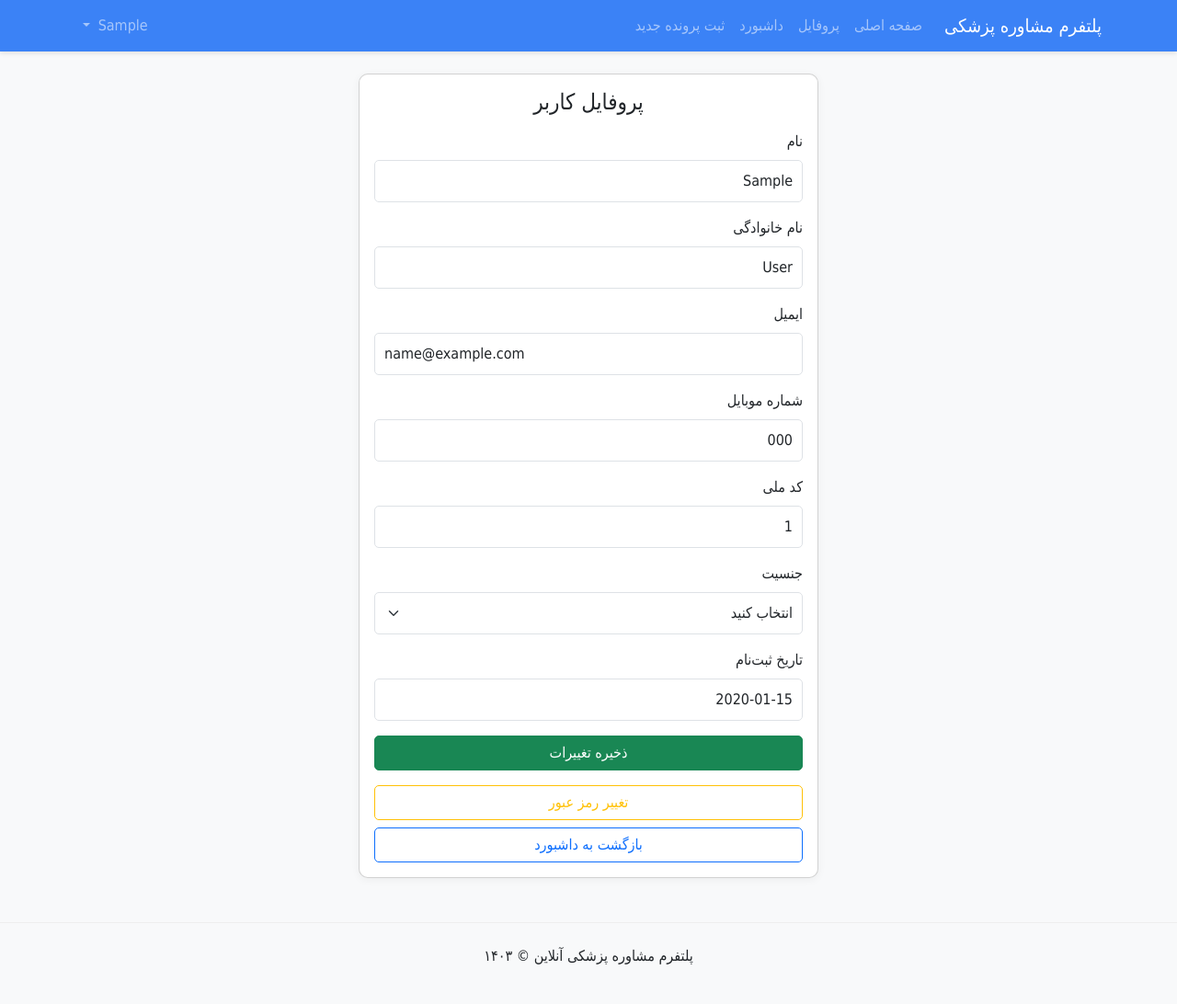
After one commit to komeil1980/medical_app, a Flask app: page /profile in a window 1280 px wide. The commit adds this page. Shown: the whole page at 92% size. Run offline with Flask 3, Linux system fonts and the light colour scheme; a user stored in the database is signed in; tables that the repository leaves empty hold one stand-in row (values such as "Sample post"); some web fonts are replaced.

```diff
--- a/app.py
+++ b/app.py
@@ -1,7 +1,8 @@
-from flask import Flask, render_template, flash
+from flask import Flask, render_template, flash, session
 from config import Config
 from extensions import db, login_manager
 import os
+from flask_session import Session
 
 # ایجاد پوشه‌های مورد نیاز
 os.makedirs(os.path.join(os.path.dirname(__file__), 'instance'), exist_ok=True)
@@ -20,15 +21,30 @@ def create_app():
     login_manager.login_view = 'auth.login'
     login_manager.login_message = 'لطفا وارد حساب کاربری خود شوید'
 
+    app.config['SESSION_TYPE'] = 'filesystem'
+    app.config['PERMANENT_SESSION_LIFETIME'] = 1800  # 30 دقیقه
+    Session(app)
+
+    @app.before_request
+    def clear_trailing():
+        # حذف session اگر سرور ری‌استارت شود
+        if 'server_restarted' not in session:
+            session.clear()
+            session['server_restarted'] = True
+
     with app.app_context():
         # ثبت بلوپرینت‌ها
         from routes.main import main_bp
         from routes.auth import auth_bp
         from routes.admin import admin_bp
+        from routes.profile import profile_bp
+        from routes.debug import debug_bp
 
         app.register_blueprint(main_bp)
         app.register_blueprint(auth_bp, url_prefix='/auth')
         app.register_blueprint(admin_bp, url_prefix='/admin')
+        app.register_blueprint(profile_bp)
+        app.register_blueprint(debug_bp)
 
         # ایجاد جداول
         db.create_all()
--- a/requirements.txt
+++ b/requirements.txt
@@ -11,3 +11,4 @@ SQLAlchemy==2.0.21
 WTForms==3.0.1
 Pillow==10.0.0
 python-dotenv==1.0.0
+Flask-Session==0.8.0
--- a/routes/auth.py
+++ b/routes/auth.py
@@ -120,6 +120,8 @@ def admin_login():
         password = request.form.get('password')
 
         admin = Admin.query.filter_by(username=username).first()
+        import logging
+        logging.warning(f"Login try for {username}: password={password} hash={admin.password_hash if admin else None}")
 
         if not admin or not admin.verify_password(password):
             flash('نام کاربری یا رمز عبور اشتباه است!', 'danger')
--- /dev/null
+++ b/routes/profile.py
@@ -0,0 +1,84 @@
+from flask import Blueprint, render_template, request, redirect, url_for, flash, session
+from flask_login import login_required, current_user, logout_user
+from extensions import db
+
+profile_bp = Blueprint('profile', __name__)
+
+@profile_bp.route('/profile', methods=['GET', 'POST'])
+@login_required
+def profile():
+    # Detect user type
+    if hasattr(current_user, 'first_name') and hasattr(current_user, 'last_name'):
+        user_type = 'user'
+        profile_fields = ['first_name', 'last_name', 'email', 'phone', 'gender', 'national_id']
+    else:
+        user_type = 'admin'
+        profile_fields = ['username', 'name', 'specialty', 'email', 'phone']
+
+    if request.method == 'POST':
+        try:
+            for field in profile_fields:
+                value = request.form.get(field)
+                print(f"[فرم] {field}: {value}")
+                if value is not None and hasattr(current_user, field):
+                    setattr(current_user, field, value)
+            print(f"[قبل از commit] ایمیل: {getattr(current_user, 'email', None)} | شماره موبایل: {getattr(current_user, 'phone', None)}")
+            db.session.add(current_user)
+            db.session.commit()
+            print("--- Saved profile fields ---")
+            for field in profile_fields:
+                if hasattr(current_user, field):
+                    print(f"{field}: {getattr(current_user, field)}")
+            flash('تغییرات با موفقیت ذخیره شد', 'success')
+            return redirect(url_for('profile.profile'))
+        except Exception as e:
+            db.session.rollback()
+            # مدیریت خطای یکتا بودن ایمیل یا شماره موبایل
+            if 'UNIQUE constraint failed' in str(e) or 'unique constraint' in str(e).lower():
+                flash('ایمیل یا شماره موبایل قبلاً ثبت شده است. لطفاً مقدار دیگری وارد کنید.', 'danger')
+            else:
+                flash(f'خطا در ذخیره تغییرات: {str(e)}', 'danger')
+            return redirect(url_for('profile.profile'))
+
+    return render_template('profile.html', user=current_user, user_type=user_type)
+
+
+@profile_bp.route('/profile/change-password', methods=['GET', 'POST'])
+@login_required
+def change_password():
+    if request.method == 'POST':
+        try:
+            current_password = request.form.get('current_password')
+            new_password = request.form.get('new_password')
+            confirm_password = request.form.get('confirm_password')
+
+            # اعتبارسنجی‌های جدید
+            if not all([current_password, new_password, confirm_password]):
+                flash('لطفا تمام فیلدها را پر کنید', 'danger')
+                return redirect(url_for('profile.change_password'))
+
+            if new_password != confirm_password:
+                flash('رمز جدید با تکرار آن مطابقت ندارد', 'danger')
+                return redirect(url_for('profile.change_password'))
+
+            if not current_user.verify_password(current_password):
+                flash('رمز فعلی نادرست است', 'danger')
+                return redirect(url_for('profile.change_password'))
+
+            # تغییر رمز عبور
+            current_user.password = new_password
+            db.session.commit()
+
+            # خروج اجباری و پاکسازی session
+            logout_user()
+            session.clear()
+
+            flash('رمز عبور با موفقیت تغییر کرد. لطفا مجددا وارد شوید', 'success')
+            return redirect(url_for('auth.login'))
+
+        except Exception as e:
+            db.session.rollback()
+            flash(f'خطا در تغییر رمز عبور: {str(e)}', 'danger')
+            return redirect(url_for('profile.change_password'))
+
+    return render_template('change_password.html')
--- a/templates/auth/admin_login.html
+++ b/templates/auth/admin_login.html
@@ -6,14 +6,14 @@
         <div class="card">
             <div class="card-header"><h4 class="text-center">ورود پزشکان و ادمین‌ها</h4></div>
             <div class="card-body">
-                <form method="POST">
+                <form method="POST" autocomplete="on">
                     <div class="mb-3">
                         <label for="username" class="form-label">نام کاربری</label>
-                        <input type="text" class="form-control" id="username" name="username" required>
+                        <input type="text" class="form-control" id="username" name="username" autocomplete="username" required>
                     </div>
                     <div class="mb-3">
                         <label for="password" class="form-label">رمز عبور</label>
-                        <input type="password" class="form-control" id="password" name="password" required>
+                        <input type="password" class="form-control" id="password" name="password" autocomplete="current-password" required>
                     </div>
                     <button type="submit" class="btn btn-success w-100">ورود</button>
                 </form>
--- a/templates/base.html
+++ b/templates/base.html
@@ -21,6 +21,9 @@
                         <a class="nav-link" href="{{ url_for('main.index') }}">صفحه اصلی</a>
                     </li>
                     {% if current_user.is_authenticated %}
+                        <li class="nav-item">
+                            <a class="nav-link" href="{{ url_for('profile.profile') }}">پروفایل</a>
+                        </li>
                         {% if current_user.__class__.__name__ != 'User' %}
                             <!-- منوهای مخصوص ادمین و پزشکان -->
                             {% if current_user.role == 'superadmin' %}
@@ -67,7 +70,7 @@
                                 {% endif %}
                             </a>
                             <ul class="dropdown-menu">
-                                <li><a class="dropdown-item" href="#">پروفایل</a></li>
+                                <li><a class="dropdown-item" href="{{ url_for('profile.profile') }}">پروفایل</a></li>
                                 <li><hr class="dropdown-divider"></li>
                                 <li><a class="dropdown-item" href="{{ url_for('auth.logout') }}">خروج</a></li>
                             </ul>
--- /dev/null
+++ b/templates/profile.html
@@ -0,0 +1,69 @@
+{% extends 'base.html' %}
+{% block title %}پروفایل کاربر{% endblock %}
+{% block content %}
+<div class="card mx-auto mt-4" style="max-width: 500px;">
+    <div class="card-body">
+        <h4 class="card-title mb-3 text-center">پروفایل کاربر</h4>
+        <form method="post">
+            {% if user_type == 'user' %}
+                <div class="mb-3">
+                    <label class="form-label">نام</label>
+                    <input type="text" class="form-control" name="first_name" value="{{ user.first_name or '' }}">
+                </div>
+                <div class="mb-3">
+                    <label class="form-label">نام خانوادگی</label>
+                    <input type="text" class="form-control" name="last_name" value="{{ user.last_name or '' }}">
+                </div>
+                <div class="mb-3">
+                    <label class="form-label">ایمیل</label>
+                    <input type="email" class="form-control" name="email" value="{{ user.email or '' }}">
+                </div>
+                <div class="mb-3">
+                    <label class="form-label">شماره موبایل</label>
+                    <input type="text" class="form-control" name="phone" value="{{ user.phone or '' }}">
+                </div>
+                <div class="mb-3">
+                    <label class="form-label">کد ملی</label>
+                    <input type="text" class="form-control" name="national_id" value="{{ user.national_id or '' }}">
+                </div>
+                <div class="mb-3">
+                    <label class="form-label">جنسیت</label>
+                    <select class="form-select" name="gender">
+                        <option value="" {% if not user.gender %}selected{% endif %}>انتخاب کنید</option>
+                        <option value="male" {% if user.gender == 'male' %}selected{% endif %}>مرد</option>
+                        <option value="female" {% if user.gender == 'female' %}selected{% endif %}>زن</option>
+                    </select>
+                </div>
+                <div class="mb-3">
+                    <label class="form-label">تاریخ ثبت‌نام</label>
+                    <input type="text" class="form-control" value="{{ user.registered_at.strftime('%Y-%m-%d') if user.registered_at else '-' }}" readonly>
+                </div>
+            {% else %}
+                <div class="mb-3">
+                    <label class="form-label">نام کاربری</label>
+                    <input type="text" class="form-control" name="username" value="{{ user.username or '' }}">
+                </div>
+                <div class="mb-3">
+                    <label class="form-label">نام</label>
+                    <input type="text" class="form-control" name="name" value="{{ user.name or '' }}">
+                </div>
+                <div class="mb-3">
+                    <label class="form-label">تخصص</label>
+                    <input type="text" class="form-control" name="specialty" value="{{ user.specialty or '' }}">
+                </div>
+                <div class="mb-3">
+                    <label class="form-label">ایمیل</label>
+                    <input type="email" class="form-control" name="email" value="{{ user.email or '' }}">
+                </div>
+                <div class="mb-3">
+                    <label class="form-label">شماره موبایل</label>
+                    <input type="text" class="form-control" name="phone" value="{{ user.phone or '' }}">
+                </div>
+            {% endif %}
+            <button type="submit" class="btn btn-success w-100">ذخیره تغییرات</button>
+        </form>
+        <a href="{{ url_for('profile.change_password') }}" class="btn btn-outline-warning w-100 mt-3">تغییر رمز عبور</a>
+        <a href="/dashboard" class="btn btn-outline-primary w-100 mt-2">بازگشت به داشبورد</a>
+    </div>
+</div>
+{% endblock %}
--- /dev/null
+++ b/test_verify.py
@@ -0,0 +1,6 @@
+from werkzeug.security import check_password_hash
+
+password = "12345678"
+hash = "pbkdf2:sha256:260000$vsdwOkxwo7J050Xz$29b860036996b187ea5be7f33b9a6a6f2e5f7ab911ed1f1d0d3e581502dc0a4c"
+
+print("Result:", check_password_hash(hash, password))
```
Also changed, not shown: models/admin.py (+15 -1 lines), models/user.py (+9 -0 lines), routes/debug.py (added, +19 -0 lines), templates/change_password.html (added, +25 -0 lines), 7 other files.
